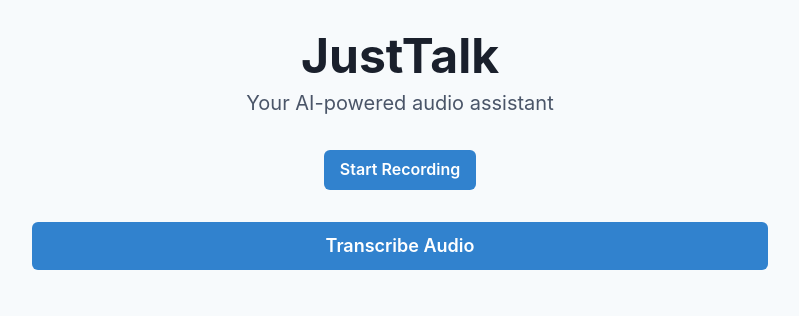
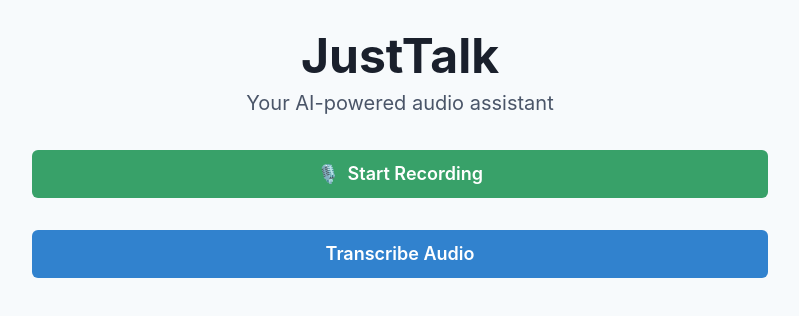
Before and after one commit to rodneyg/JustTalkReact, a React (Vite) app: page / in a window 1280 px wide. Shown: the top 316 px of the page, without its empty margins (240-1039 px from the left). Built offline with nearby package versions, Linux system fonts and the light colour scheme.

Commit message:
Added styling to audio recorder

```diff
--- a/src/features/audioRecording/components/AudioRecorder.tsx
+++ b/src/features/audioRecording/components/AudioRecorder.tsx
@@ -1,7 +1,8 @@
 // src/features/audioRecording/components/AudioRecorder.tsx
 import React, { useState, useEffect } from "react";
-import { Button, VStack, Box } from "@chakra-ui/react";
+import { VStack, Box, Text } from "@chakra-ui/react";
 import useAudioRecording from "../hooks/useAudioRecording";
+import Button from "../../../components/Button";
 
 interface AudioRecorderProps {
   onRecordingStart: () => void;
@@ -35,15 +36,25 @@ const AudioRecorder: React.FC<AudioRecorderProps> = ({
   }, [audioBlob]);
 
   return (
-    <VStack spacing={4}>
+    <VStack spacing={4} align="stretch">
       <Button
         onClick={isRecording ? handleStopRecording : handleStartRecording}
-        colorScheme={isRecording ? "red" : "blue"}
+        colorScheme={isRecording ? "red" : "green"}
+        leftIcon={isRecording ? "⏹️" : "🎙️"}
+        size="lg"
       >
         {isRecording ? "Stop Recording" : "Start Recording"}
       </Button>
+      {isRecording && (
+        <Text textAlign="center" fontWeight="bold" color="red.500">
+          Recording in progress...
+        </Text>
+      )}
       {audioUrl && (
-        <Box width="100%">
+        <Box borderWidth={1} borderRadius="lg" p={4} bg="gray.50">
+          <Text mb={2} fontWeight="semibold">
+            Your Recording:
+          </Text>
           <audio controls src={audioUrl} style={{ width: "100%" }}>
             Your browser does not support the audio element.
           </audio>
```
